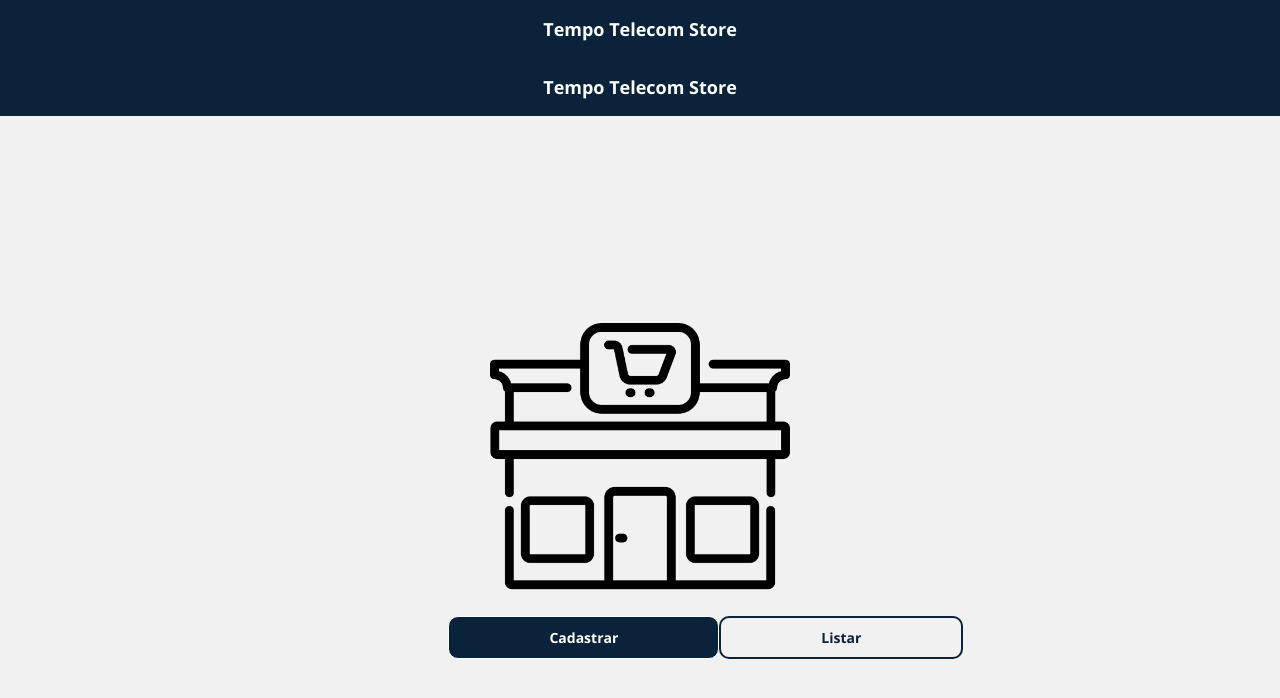
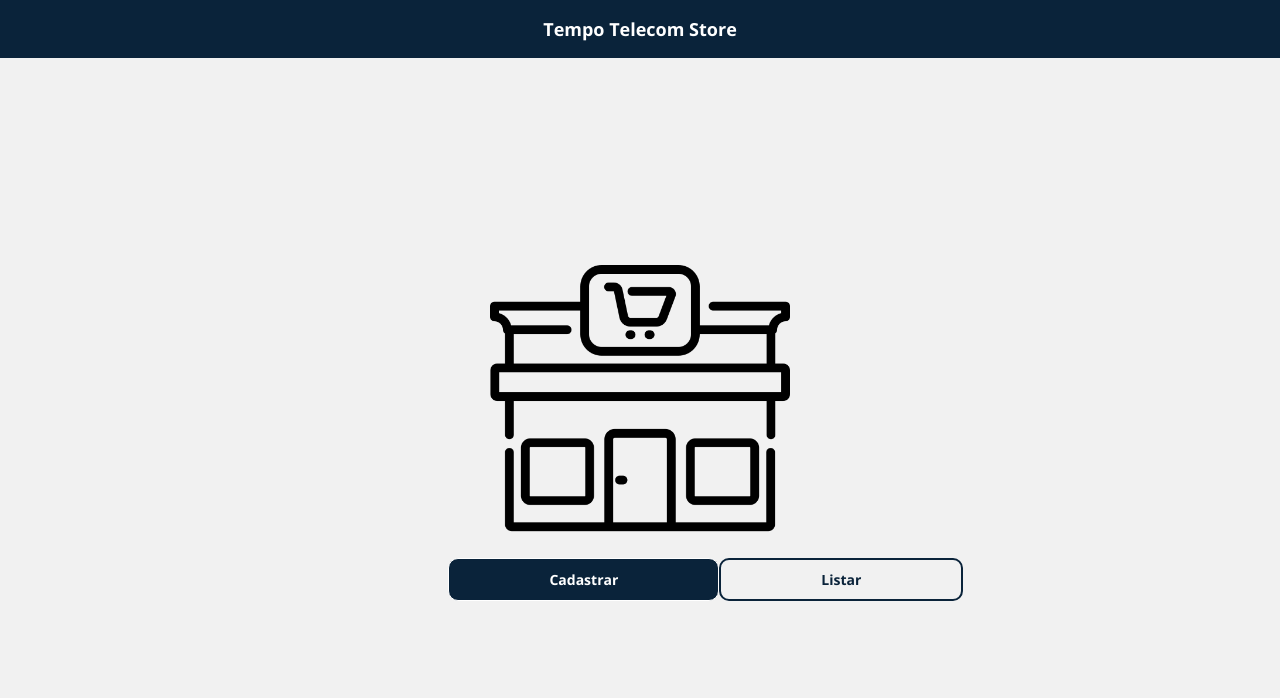
Before and after one commit to carlos-504/TempoTelecom-FrontEnd, a React (Create React App) app: page / in a window 1280 px wide. Shown: the top 698 px of the page. Built offline with nearby package versions, Linux system fonts and the light colour scheme.

Commit message:
fix: remove duplicate header

```diff
--- a/src/pages/Home/index.js
+++ b/src/pages/Home/index.js
@@ -1,7 +1,6 @@
 import React from 'react';
 import { useHistory } from 'react-router-dom';
 
-import Header from '../../componentes/Header';
 import StoreImg from '../../assets/images/store.png';
 import {
   Container,
@@ -17,7 +16,6 @@
 
   return (
     <>
-      <Header />
       <Container>
         <ContentPage>
           <Store src={StoreImg} alt="img-loja" />
--- a/src/pages/Orders/index.js
+++ b/src/pages/Orders/index.js
@@ -14,7 +14,6 @@
 
 import api from '../../services/api';
 import { getOrders } from '../../services/ordersServices';
-import Header from '../../componentes/Header';
 import { dateFormat } from '../../utils/dateFormat';
 import {
   Container,
@@ -54,7 +53,6 @@
 
   return (
     <>
-      <Header />
       <Container>
         <ContentPage>
           <Typography>Lista de Pedidos</Typography>
```
